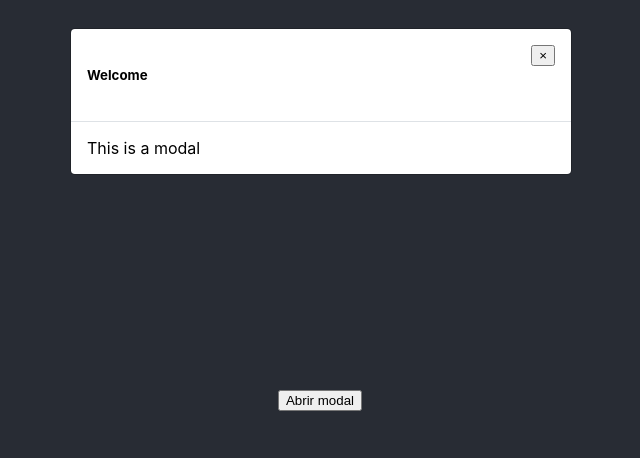
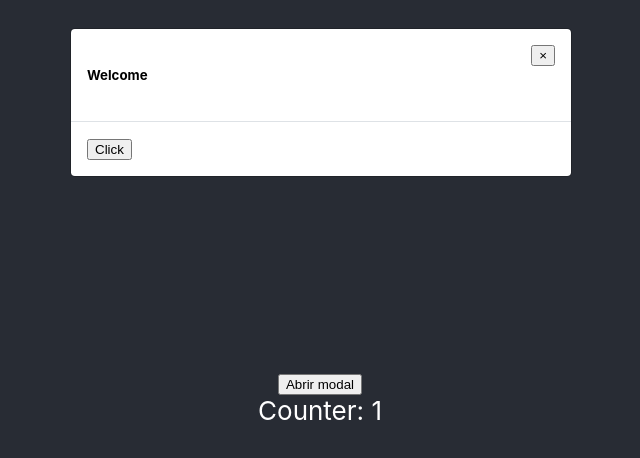
Before and after one commit to ger86/react-portals-modal, a React (Create React App) app: page / in a window 1280 px wide. Both pictures are taken after a click on the button "Abrir modal". Shown: the top 458 px of the page, without its empty margins (320-960 px from the left). Built offline with nearby package versions, Linux system fonts and the light colour scheme.

Commit message:
first commit

```diff
--- a/src/App.js
+++ b/src/App.js
@@ -2,18 +2,27 @@ import React, { useState } from "react";
 import Modal from "./Modal";
 import "./App.css";
 
+function Child() {
+  return <button>Click</button>;
+}
+
 function App() {
   const [isOpened, setOpened] = useState(false);
+  const [counter, setCounter] = useState(0);
 
   const openModal = () => setOpened(true);
   const closeModal = () => setOpened(false);
+  const handleClick = () => setCounter(counter + 1);
   return (
-    <div className="App">
+    <div className="App" onClick={handleClick}>
       <header className="App-header">
         <button className="btn btn-primary" onClick={openModal}>
           Abrir modal
         </button>
-        <Modal title="Welcome" isOpened={isOpened} onClose={closeModal}>This is a modal</Modal>
+        <div>Counter: {counter}</div>
+        <Modal title="Welcome" isOpened={isOpened} onClose={closeModal}>
+          <Child />
+        </Modal>
       </header>
     </div>
   );
```
